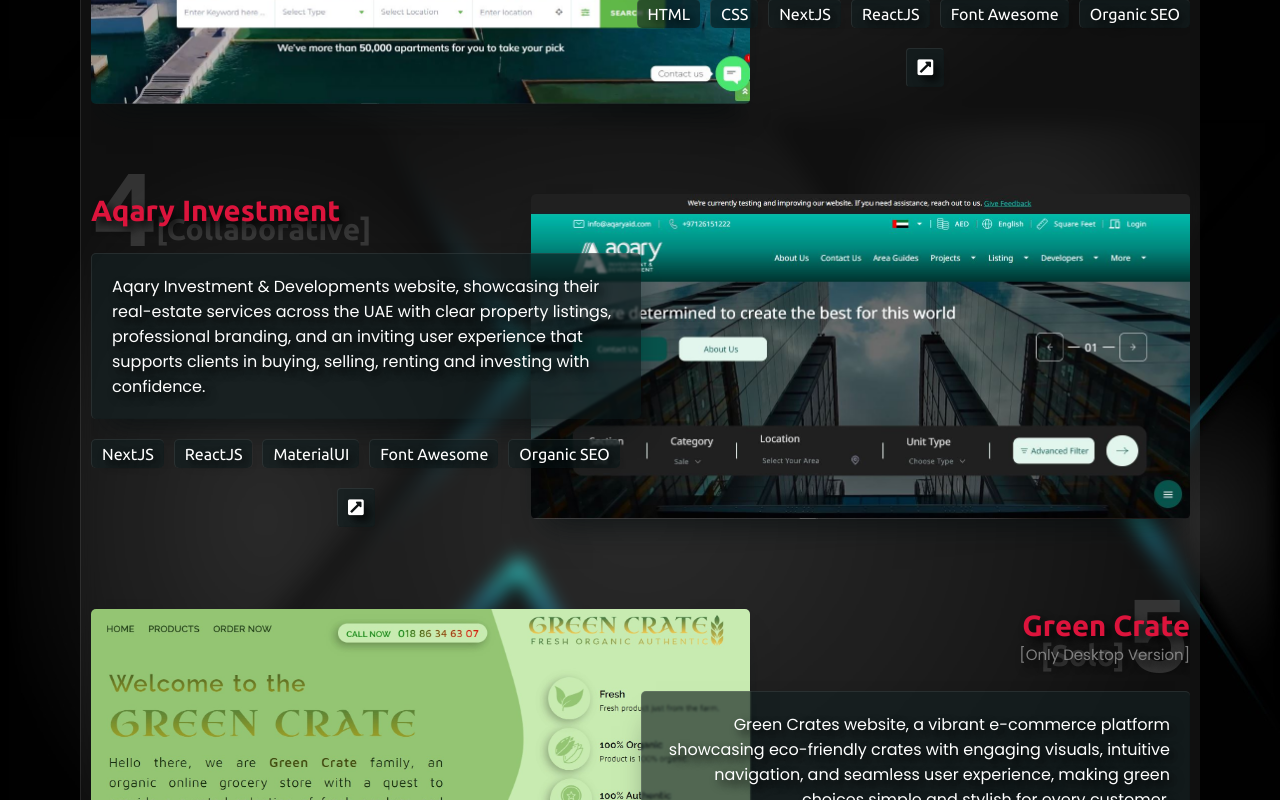
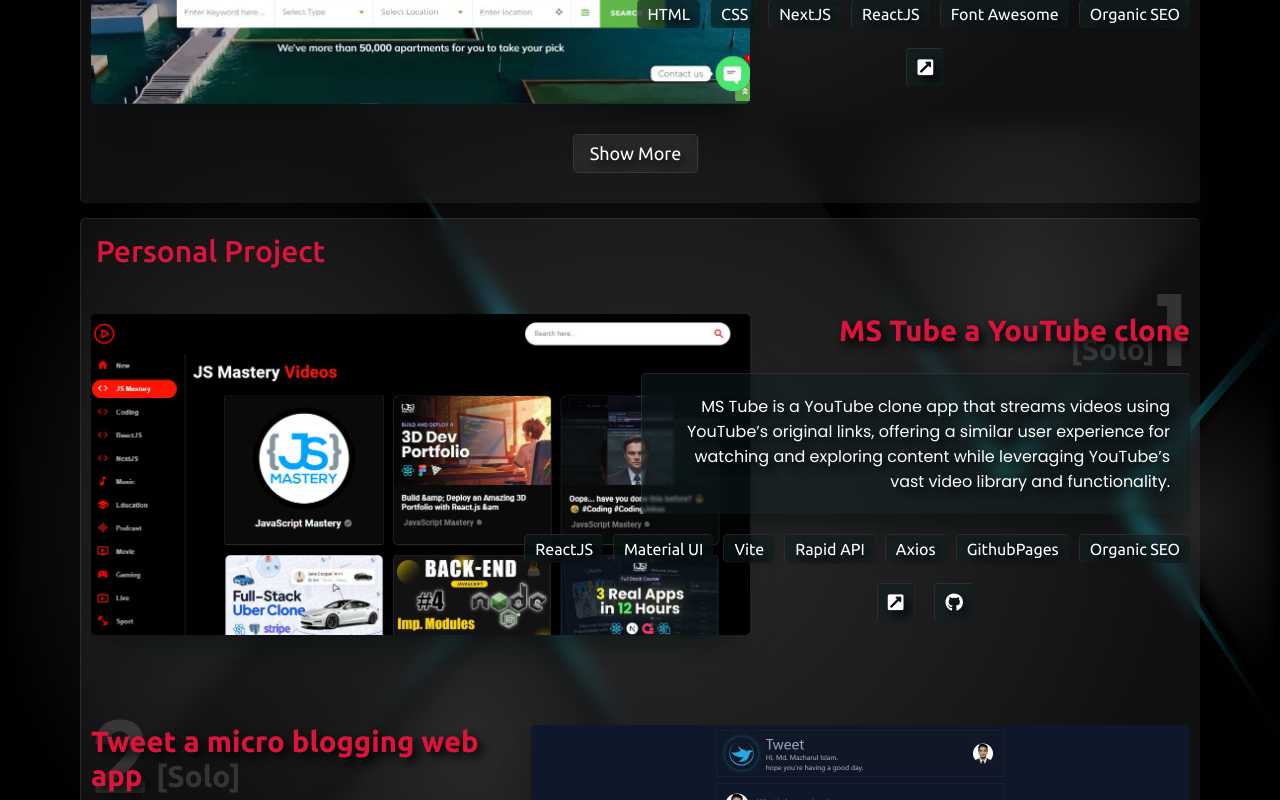
Before and after one commit to Maaazhar/maaazhar.github.io, a React (Vite) app: page / in a window 1280 px wide. Shown: the part 5480-6280 px from the top of the page. Built offline with nearby package versions, Linux system fonts and the light colour scheme.

Commit message:
Renovating the functionality of project section

```diff
--- a/src/components/Education/Education.jsx
+++ b/src/components/Education/Education.jsx
@@ -1,18 +1,15 @@
+import "./Education.css"
 import { useState } from "react";
 import EducationList from "./EducationList.jsx"
-import "./Education.css"
 import { handleTabClick } from "../../utils/utils.js";
 import { ActiveSectionIndicator } from "../../utils/sideEffect.jsx";
 
 const Education = () => {
-    const [educationCategory, setEducationCategory] = useState(0)
+    const [educationCategory, setEducationCategory] = useState(undefined);
     const ref = document.querySelector('#education .educationTabWrapper');
     const educations = EducationList.map(edu => edu.category.toLowerCase().replace(/ /g, "-"));
     ActiveSectionIndicator({ sections: educations, top: 170, mount: educationCategory, setMount: setEducationCategory });
-    // const toggleCategory = (i) => setEducationCategory(i);
 
-    // const [tabState, setTabState] = useState(0)
-    // const toggleTab = (i) => setTabState(i);
     return (
         <section className="education" id="education">
             <div className="max-width">
--- a/src/components/Education/EducationList.jsx
+++ b/src/components/Education/EducationList.jsx
@@ -44,7 +44,7 @@
         "majorSubject": []
       },
       {
-        "title": "Complete Web Design (HTML-CSS)",
+        "title": "Complete Web Design",
         "institute": "Dimension IT and software,",
         "instituteLink": "https://dimensionit.net/",
         "logo": {
--- a/src/components/Project/Project.css
+++ b/src/components/Project/Project.css
@@ -40,7 +40,7 @@
     border: 1px solid #ffffff17;
     overflow-x: auto;
 }
-
+.showMoreBtn,
 .projectTab {
     display: block;
     display: flex;
@@ -57,9 +57,11 @@
     transition: all 0.3s ease-in-out;
     backdrop-filter: blur(8px);
     white-space: nowrap;
+    cursor: pointer;
     z-index: 2;
 }
 
+.showMoreBtn:hover,
 .projectTab:hover {
     background: #1a1a1a80;
     border: 1px solid #dc143c65;
@@ -92,6 +94,26 @@
 
 .projectCard {
     overflow: hidden;
+}
+
+.extraProjects {
+    overflow: hidden;
+    transition: max-height 0.5s ease;
+}
+
+.showMoreBtnWrapper {
+    width: 100%;
+    display: flex;
+    justify-content: center;
+    justify-self: center;
+    margin: -50px 0px 10px 0px;
+}
+
+.showMoreBtn,
+.showMoreBtn a{
+    font: 400 18px 'Ubuntu', sans-serif;
+    color: inherit;
+    text-decoration: none;
 }
 
 .singleProject {
--- a/src/components/Project/Project.jsx
+++ b/src/components/Project/Project.jsx
@@ -1,11 +1,12 @@
 import "./Project.css";
 import { useState } from "react";
 import projectList from "./ProjectList.jsx"
-import {handleTabClick } from "../../utils/utils.js";
-import {ActiveSectionIndicator} from "../../utils/sideEffect.jsx";
+import { handleTabClick } from "../../utils/utils.js";
+import { ActiveSectionIndicator } from "../../utils/sideEffect.jsx";
 
 const Project = () => {
     const [projectCategory, setProjectCategory] = useState(undefined);
+    const [expanded, setExpanded] = useState({});
     const ref = document.querySelector('#project .projectTabWrapper');
     const projects = projectList.map(project => project.category.toLowerCase().replace(/ /g, "-"));
     ActiveSectionIndicator({ sections: projects, top: 170, mount: projectCategory, setMount: setProjectCategory })
@@ -17,73 +18,62 @@
                 <div className="projectContent">
                     <div className="projectTabWrapper">
                         <div className="projectTabs">
-                            {
-                                projectList.map((d, i) => {
+                            {projectList.map((d, i) => {
                                 const id = d.category.toLowerCase().replace(/ /g, "-");
                                 return (
                                     <a
+                                        key={d + 1 + i}
                                         href={"#" + id}
-                                            key={d + 1 + i}
                                         onClick={(e) => handleTabClick(i, id, ref, 100, setProjectCategory, e)}
                                         className={projectCategory === i ? "projectTab activeTab" : "projectTab"}>
                                         {d.category}
                                     </a>
                                 )
-                                }
-                                )
-                            }
+                            })}
                         </div>
                     </div>
-                    {projectList.map((d, i) => (
+                    {projectList.map((d, i) => {
+                        const id = d.category.toLowerCase().replace(/ /g, "-");
+                        return (
                             <div className="projectCategory"
                                 key={d.category + i}
-                            id={d.category.toLowerCase().replace(/ /g, "-")}>
+                                id={id}>
                                 <h2 className="projectCategoryTitle">{d.category}</h2>
                                 <div className="projectWrapper">
                                     <div className="projectCard">
-                                    {d.list.map((p, i) => (
+                                        {d.list.slice(0, 3).map((p, j) => SingleProject(p, j))}
+                                        {d.list.length > 3 && (
                                             <div
-                                            key={p.image + i}
-                                            className={i % 2 === 0 ? "singleProject" : "singleProjectRevers"}>
-                                            <div className="projectImg "><img src={p.image} alt="" /></div>
-                                            <div className="projectDescription ">
-                                                <div className="projectTitleWrapper">
-                                                    <h3 className="projectTitle">{p.title}</h3>
-                                                    {p.subTitle && <h3 className="projectSubTitle">{p.subTitle}</h3>}
-                                                    <h3 className="projectSequence">{i + 1}</h3>
-                                                    <h3 className={`workingMode workingMode-${i}`}>[{p.workingMode}]</h3>
+                                                className="extraProjects"
+                                                style={{ maxHeight: expanded[i] ? 'fit-content' : '0px' }}
+                                                aria-hidden={!expanded[i]}
+                                            >
+                                                {d.list.slice(3).map((p, j) => SingleProject(p, j + 3))}
                                             </div>
-                                                <div className="projectInfo ">
-                                                    <p className="projectDetails">{p.details}</p>
-                                                    <div className="projectTechnology">
-                                                        <ul style={{ "--totalItem": p.technology.length }}>
-                                                            {p.technology.map((t, i) => (
-                                                                <li key={t + i + 100} style={{ "--item": i + 1 }} >{t}</li>
-                                                            ))}
-                                                        </ul>
+                                        )}
+                                        {d.list.length > 3 && (
+                                            <div className="showMoreBtnWrapper">
+                                                <button
+                                                    className="showMoreBtn"
+                                                    onClick={() => setExpanded(prev => ({ ...prev, [i]: !prev[i] }))}
+                                                    aria-expanded={!!expanded[i]}
+                                                >
+                                                    {expanded[i]
+                                                        ? (<a
+                                                            href={`#${id}`}
+                                                            onClick={(e) => handleTabClick(i, id, ref, 100, setProjectCategory, e)}>
+                                                            Show Less
+                                                        </a>)
+                                                        : 'Show More'
+                                                    }
+                                                </button>
                                             </div>
-                                                    <div className="projectLink ">
-                                                        {p.liveLink.map((l) => (
-                                                            <a key={l + i + 100}
-                                                                href={l}
-                                                                target="_blank">
-                                                                <i className="fas fa-external-link-square-alt"></i>
-                                                            </a>
-                                                        ))}
-                                                        {p.githubLink &&
-                                                            <a href={p.githubLink}
-                                                                target="_blank"><i className="fab fa-github"></i>
-                                                            </a>}
-                                                    </div>
-                                                </div>
-                                            </div>
-                                        </div>
-                                    )
                                         )}
                                     </div>
                                 </div>
                             </div>
                         )
+                    }
                     )}
                 </div>
 
@@ -159,3 +149,42 @@
 };
 
 export default Project;
+
+const SingleProject = (p, idx) => (
+    <div
+        key={p.image + idx}
+        className={idx % 2 === 0 ? "singleProject" : "singleProjectRevers"}>
+        <div className="projectImg "><img src={p.image} alt="" /></div>
+        <div className="projectDescription ">
+            <div className="projectTitleWrapper">
+                <h3 className="projectTitle">{p.title}</h3>
+                {p.subTitle && <h3 className="projectSubTitle">{p.subTitle}</h3>}
+                <h3 className="projectSequence">{idx + 1}</h3>
+                <h3 className={`workingMode workingMode-${idx}`}>[{p.workingMode}]</h3>
+            </div>
+            <div className="projectInfo ">
+                <p className="projectDetails">{p.details}</p>
+                <div className="projectTechnology">
+                    <ul style={{ "--totalItem": p.technology.length }}>
+                        {p.technology.map((t, k) => (
+                            <li key={t + k + 100} style={{ "--item": k + 1 }} >{t}</li>
+                        ))}
+                    </ul>
+                </div>
+                <div className="projectLink ">
+                    {p.liveLink.map((l, li) => (
+                        <a key={l + li + 100}
+                            href={l}
+                            target="_blank">
+                            <i className="fas fa-external-link-square-alt"></i>
+                        </a>
+                    ))}
+                    {p.githubLink &&
+                        <a href={p.githubLink}
+                            target="_blank"><i className="fab fa-github"></i>
+                        </a>}
+                </div>
+            </div>
+        </div>
+    </div>
+)
```
Also changed, not shown: src/components/Education/Education.css (+2 -152 lines). Lines whose indentation alone changed are shown as unchanged.
